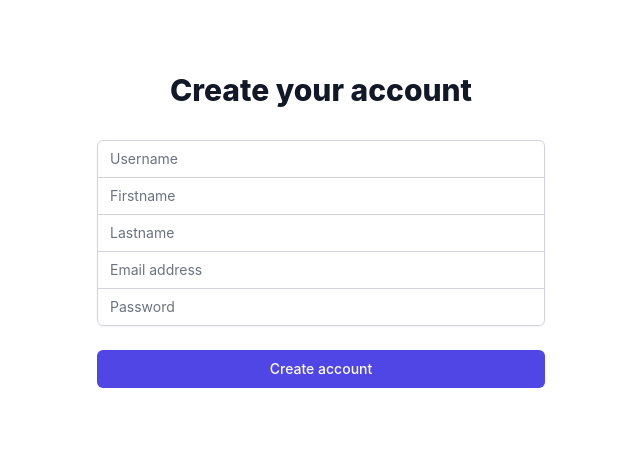
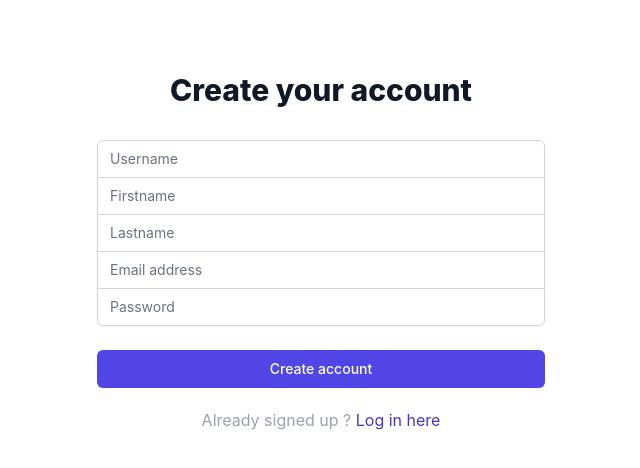
Before and after one commit to COS301-SE-2022/CryptoHub, a Next.js app in the folder client/: page /signup in a window 1280 px wide. Shown: the top 468 px of the page, without its empty margins (319-959 px from the left). Built offline with nearby package versions, Linux system fonts and the light colour scheme.

Commit message:
updated more guest functionality

```diff
--- a/client/components/Feed/Feed.js
+++ b/client/components/Feed/Feed.js
@@ -8,7 +8,7 @@ const Feed = () => {
 
   return (
     <div className="w-11/12 sm:flex">
-      {user.auth ? null : <InfoSection />}
+      <InfoSection />
       <Posts />
     </div>
   );
--- a/client/components/InfoSection/InfoSection.js
+++ b/client/components/InfoSection/InfoSection.js
@@ -13,7 +13,25 @@ const InfoSection = () => {
     <div className="bg-white sm:w-6/12 m-4 p-4 rounded-lg sm:fixed right-10 overflow-auto max-h-[40rem]">
       {user.auth ? null : (
         <div>
-          <p className="font-bold">Create a free account now</p>
+          <p className="font-bold text-center">Create a free account now</p>
+          <div className="rounded-md justify-center items-center sm:flex mt-4 text-center">
+            <div className="inline-flex rounded-md shadow mb-5">
+              <a
+                href="/signup"
+                className="inline-flex items-center justify-center px-5 py-3 border border-transparent text-base font-medium rounded-md text-white bg-indigo-600 hover:bg-indigo-700"
+              >
+                Sign up
+              </a>
+            </div>
+            <div className="sm:ml-3 inline-flex rounded-md shadow mb-5">
+              <a
+                href="/login"
+                className="inline-flex items-center justify-center px-5 py-3 border border-transparent text-base font-medium rounded-md text-indigo-600 bg-white hover:bg-indigo-50"
+              >
+                Log in
+              </a>
+            </div>
+          </div>
         </div>
       )}
       <Carousel />
--- a/client/components/LandingPage/LandingPage.js
+++ b/client/components/LandingPage/LandingPage.js
@@ -53,7 +53,7 @@ const MainContent = () => {
         <div className="mt-20 w-11/12 sm:w-12/12 justify-center flex">
           <Image src={PhoneImage} layout="intrinsic" />
           <div className="flex flex-col ml-2 mt-2">
-            <div className="bg-indigo-300 h-24 sm:h-7 px-3 w-7/12 rounded-lg text-indigo-800 text-lg mb-3">
+            <div className="bg-indigo-300 h-24 sm:h-7 px-3 w-5/12 rounded-lg text-indigo-800 text-lg mb-3">
               to the moon 🚀
             </div>
             <button
@@ -62,7 +62,7 @@ const MainContent = () => {
               }}
               className="bg-indigo-300 h-24 text-left sm:h-7 px-3 rounded-lg text-indigo-800 text-lg"
             >
-              click here to see some posts 💰
+              not ready to sign up? see some posts here 💰
             </button>
           </div>
         </div>
--- a/client/pages/signup.js
+++ b/client/pages/signup.js
@@ -1,9 +1,10 @@
 import React, { useState, useContext } from "react";
 import { userContext } from "../auth/auth";
+import { useRouter } from "next/router";
 
 export default function Signup() {
   const { authorise } = useContext(userContext);
-
+  const router = useRouter();
   const [username, setUsername] = useState("");
   const [firstname, setFirstname] = useState("");
   const [lastname, setLastname] = useState("");
@@ -157,6 +158,18 @@ export default function Signup() {
                   <p>Create account</p>
                 )}
               </button>
+              <div className="text-gray-400 text-center font-sm mt-5">
+                Already signed up ?{" "}
+                <span className="text-indigo-700 focus:underline">
+                  <button
+                    onClick={() => {
+                      router.push("/login");
+                    }}
+                  >
+                    Log in here
+                  </button>
+                </span>
+              </div>
             </div>
           </form>
           {error ? (
```
